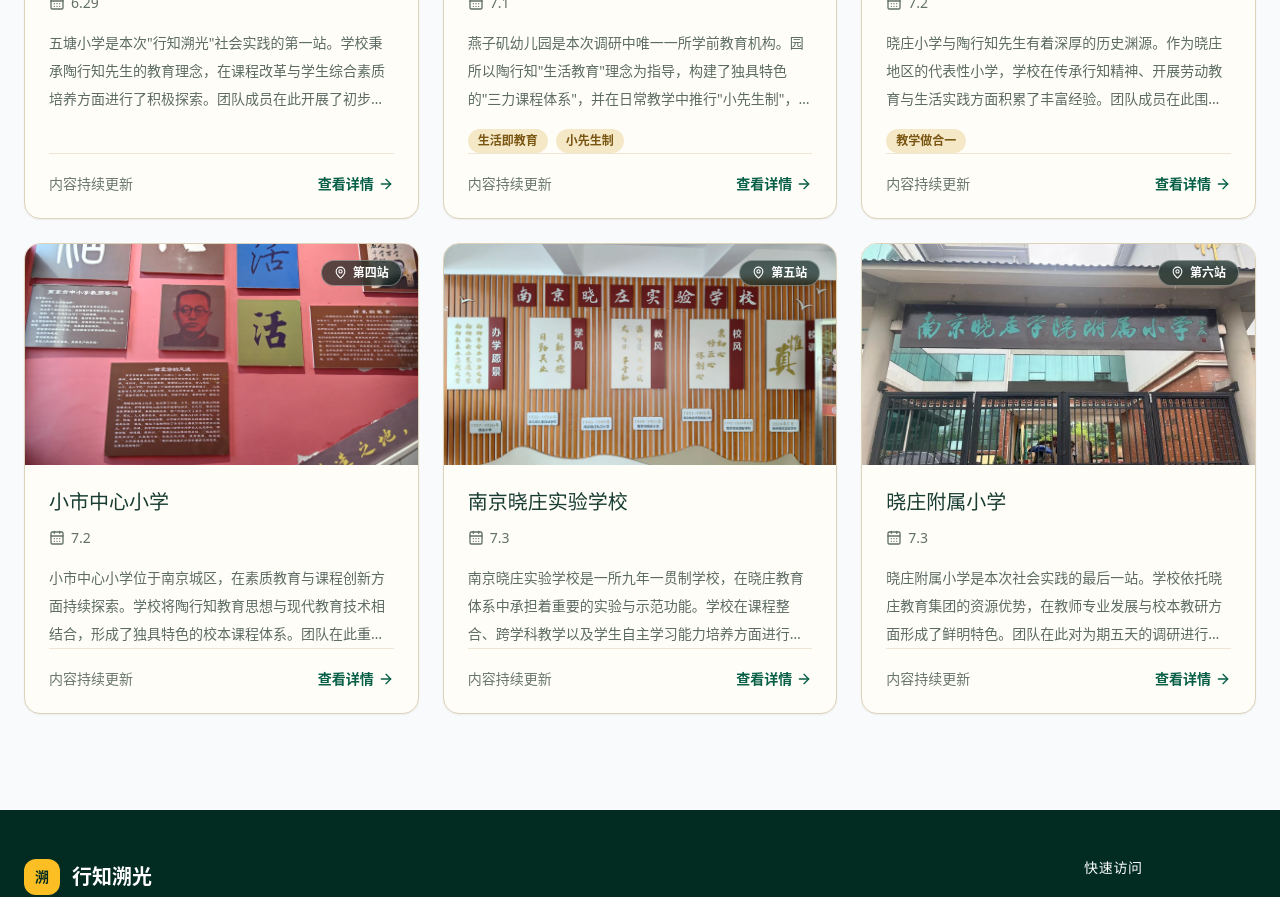
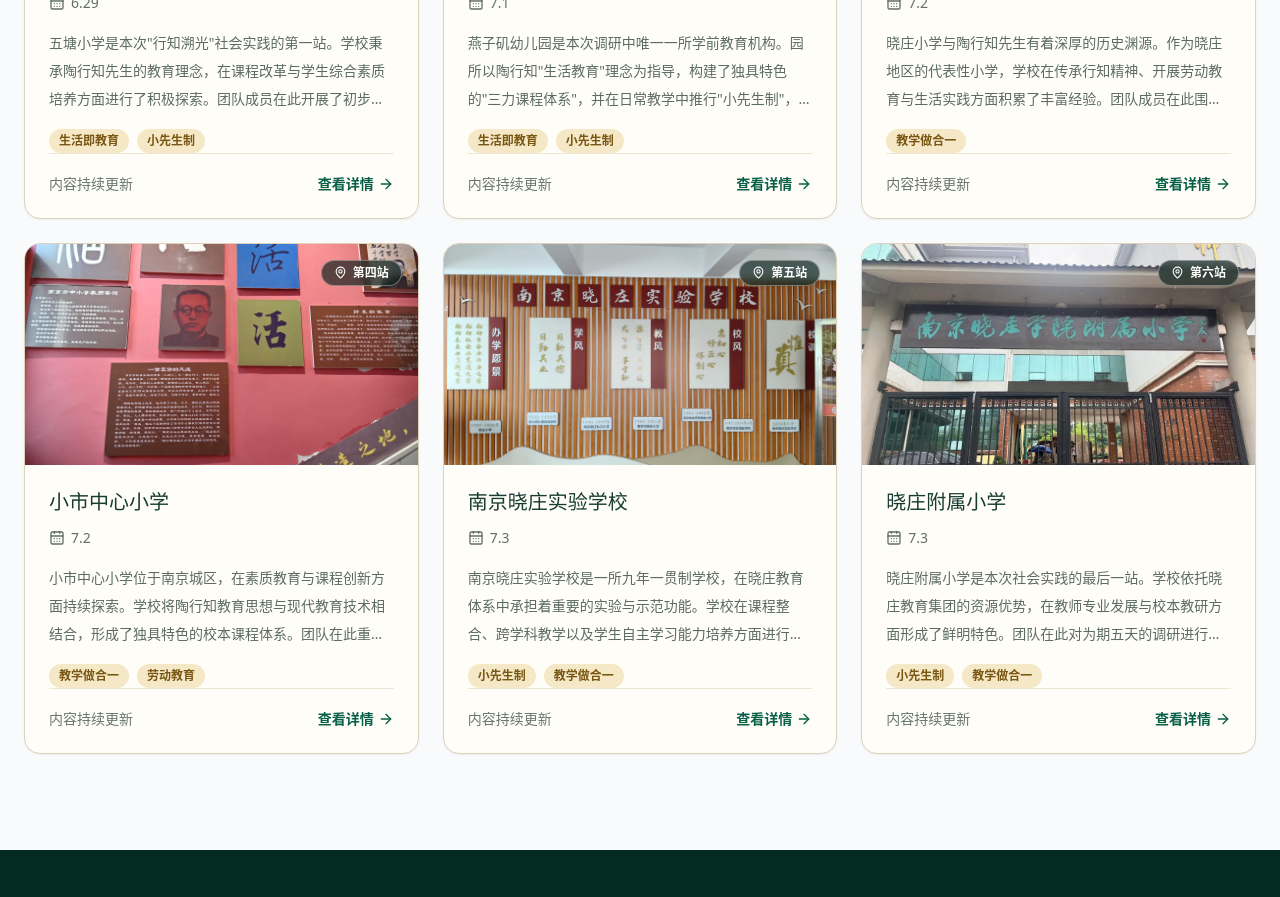
Before and after one commit to labman-1/xingzhisuguang, a React (Vite) app: page /#/ in a window 1280 px wide. Shown: the part 2300-3197 px from the top of the page. Built offline with nearby package versions, Linux system fonts and the light colour scheme.

Commit message:
feat(content): fill in philosophyTags for all 6 schools

```diff
--- a/src/content/index.js
+++ b/src/content/index.js
@@ -96,7 +96,7 @@ export const practiceSites = [
       height: 769,
       focalPoint: '50% 52%',
     }),
-    philosophyTags: [],
+    philosophyTags: ['生活即教育', '小先生制', '劳动教育', '快乐教育'],
     practices: [
       { id: 'wutang-curriculum', title: '课程改革与学生综合素质培养', publishStatus: draft },
     ],
@@ -238,7 +238,7 @@ export const practiceSites = [
       height: 1067,
       focalPoint: '50% 48%',
     }),
-    philosophyTags: [],
+    philosophyTags: ['教学做合一', '劳动教育'],
     practices: [{ id: 'xiaoshi-curriculum', title: '校本课程体系', publishStatus: draft }],
     gallery: [
       { id: 'xiaoshi-campus-01', src: 'media/xiaoshi/campus-01.webp', alt: '小市中心小学校门', caption: '校门', credit: '行知溯光实践团队', width: 1067, height: 1600, publishStatus: published },
@@ -274,7 +274,7 @@ export const practiceSites = [
       height: 1200,
       focalPoint: '50% 46%',
     }),
-    philosophyTags: [],
+    philosophyTags: ['小先生制', '教学做合一'],
     practices: [
       { id: 'xiaozhuangshiyan-integration', title: '课程整合、跨学科教学与自主学习', publishStatus: draft },
     ],
@@ -309,7 +309,7 @@ export const practiceSites = [
       height: 768,
       focalPoint: '50% 45%',
     }),
-    philosophyTags: [],
+    philosophyTags: ['小先生制', '教学做合一'],
     practices: [
       { id: 'xiaozhuangfushu-teachers', title: '教师专业发展与校本教研', publishStatus: draft },
     ],
```
